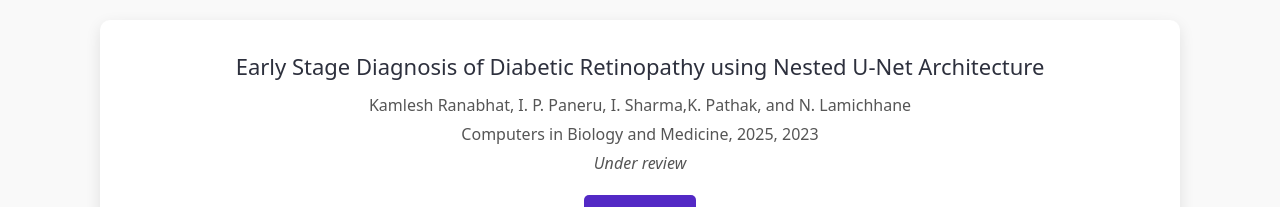
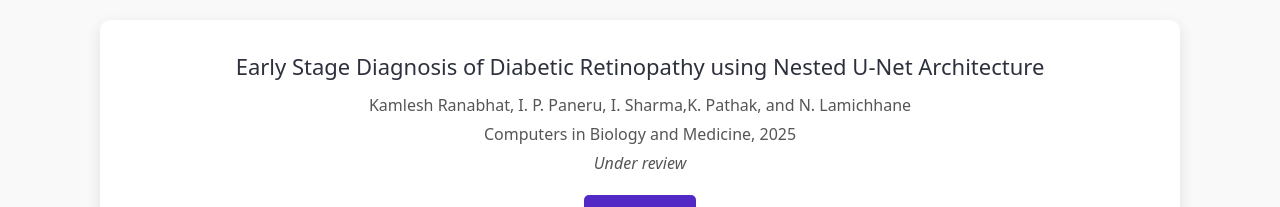
Before and after one commit to Kamlesh-KD/Kamlesh-KD.github.io, a React (Vite) app in the folder KD/: page / in a window 1280 px wide. Shown: the part 1380-1587 px from the top of the page. Built offline with nearby package versions, Linux system fonts and the light colour scheme.

Commit message:
corrected date

```diff
--- a/KD/src/pages/publications.jsx
+++ b/KD/src/pages/publications.jsx
@@ -6,8 +6,8 @@ const Publications = () => {
     {
       title: "Early Stage Diagnosis of Diabetic Retinopathy using Nested U-Net Architecture",
       authors: "Kamlesh Ranabhat, I. P. Paneru, I. Sharma,K. Pathak, and N. Lamichhane",
-      journal: "Computers in Biology and Medicine, 2025",
-      year: 2023,
+      journal: "Computers in Biology and Medicine",
+      year: 2025,
       link: "https://example.com/publication1",
       status: "Under review"
     },
```
